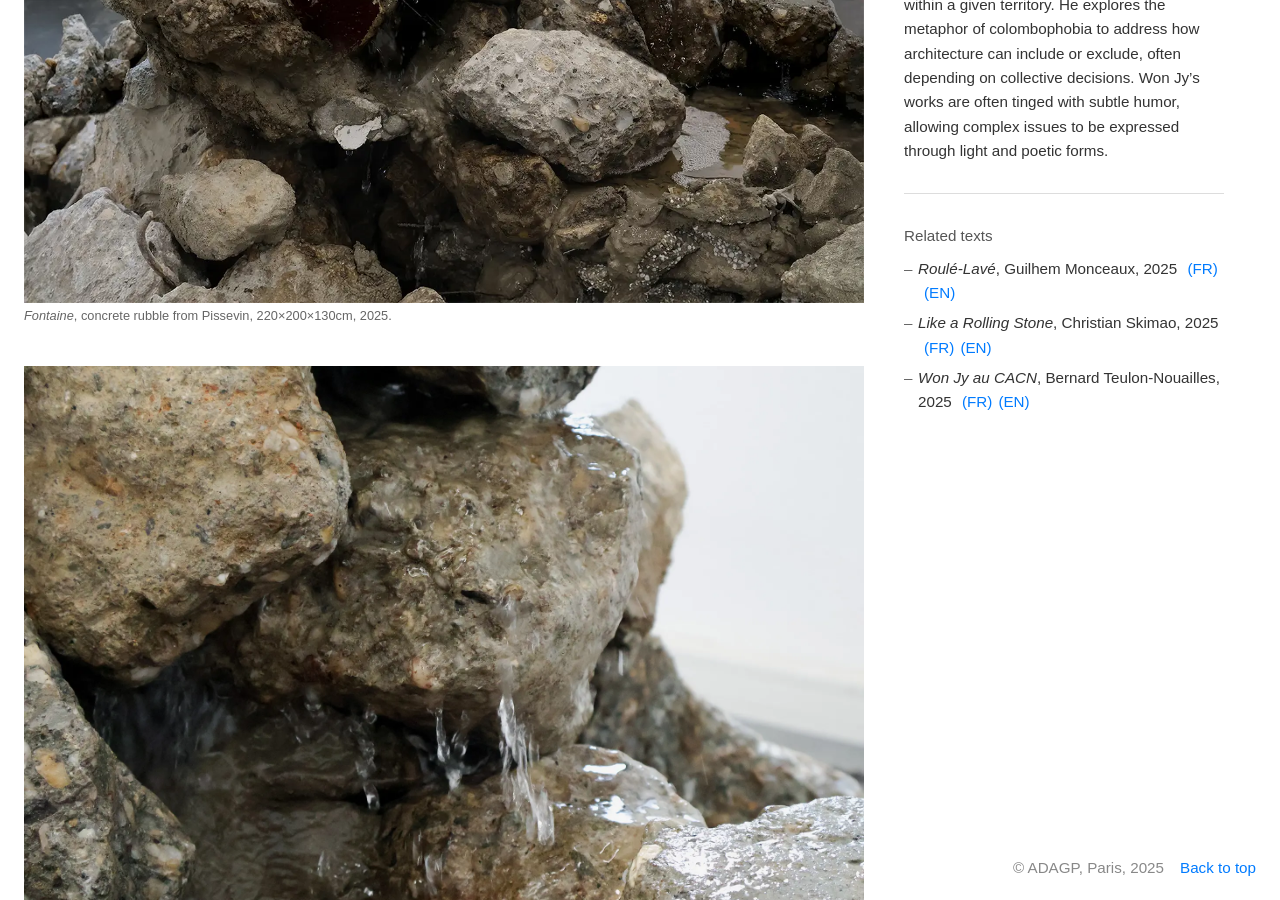
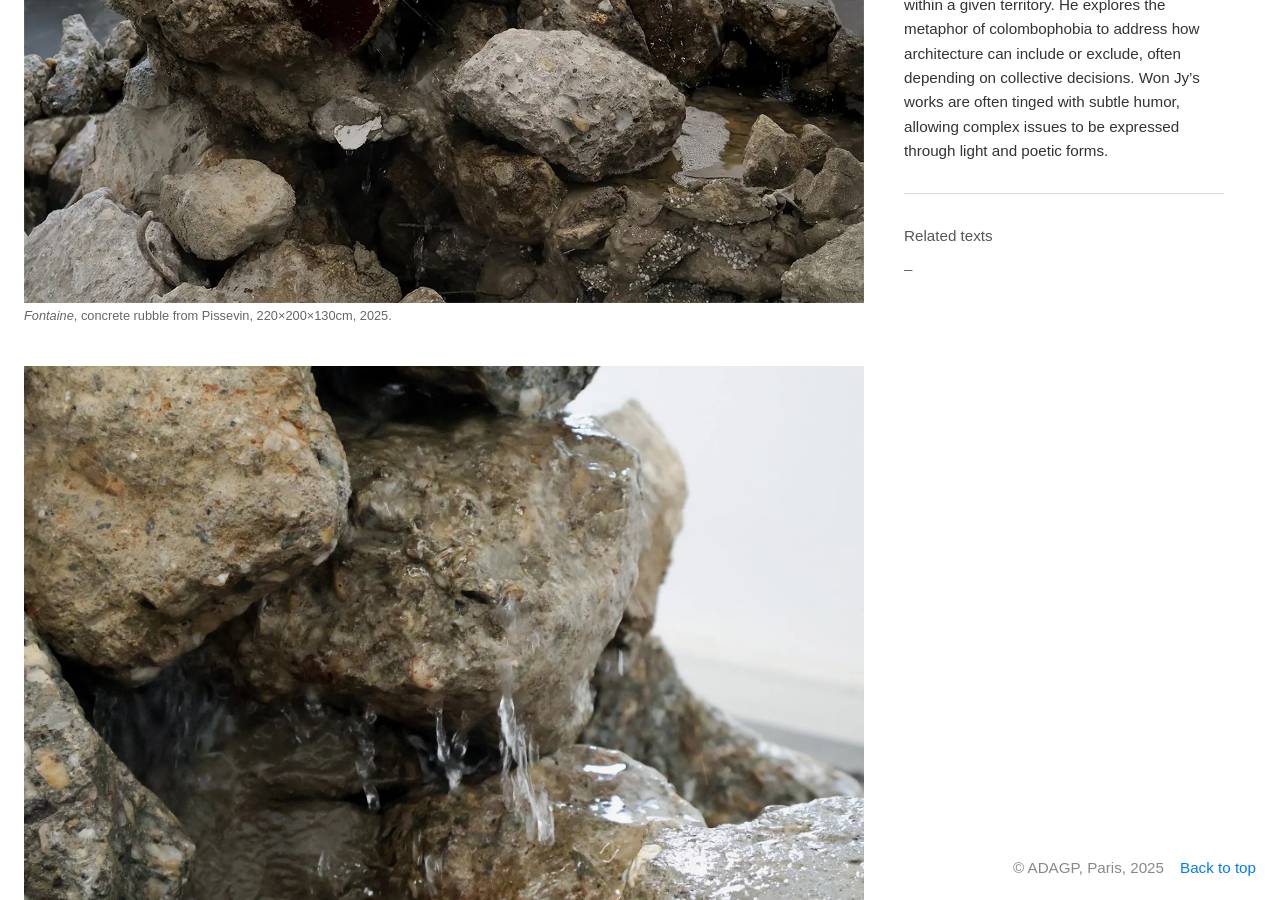
Before and after one commit to Won-Jy/archive-wonjy, a Jekyll site: the page built from work/2025/roule-lave.md, in a window 1280 px wide and 900 px high, scrolled down 732 px. Built offline with Jekyll 4.4.1, drawn with Linux system fonts in a browser that asks for light colours.

Commit message:
Update roule-lave.md

```diff
--- a/work/2025/roule-lave.md
+++ b/work/2025/roule-lave.md
@@ -17,15 +17,7 @@
   *Roulé-Lavé* revisits various experiments carried out by Won Jy around the transformation of matter. The artist is seen going up rivers in search of the source of the water—and thus the origin of the shape of the stones he collects. We also see him appropriating the patterns of these stones to reprint them onto blocks of rubble. Won Jy also works on the theme of hospitality and how foreigners are regarded within a given territory. He explores the metaphor of colombophobia to address how architecture can include or exclude, often depending on collective decisions. Won Jy’s works are often tinged with subtle humor, allowing complex issues to be expressed through light and poetic forms.
 critique_title: "Related texts"
 critique_links:
-  - label: "*Roulé-Lavé*, Guilhem Monceaux, 2025"
-    url_fr: "/texts/roule-lave-fr.html"
-    url_en: "/texts/roule-lave-en.html"
-  - label: "*Like a Rolling Stone*, Christian Skimao, 2025"
-    url_fr: "/texts/rolling-stone-fr.html"
-    url_en: "/texts/rolling-stone-en.html"
-  - label: "*Won Jy au CACN*, Bernard Teulon-Nouailles, 2025"
-    url_fr: "/texts/rolling-stone-fr.html"
-    url_en: "/texts/rolling-stone-fr.html"
+  - id: "roule-lave"
 images:
   - src: "/images/2025/roule-lave/Vue_Roulé-Lavé_02__IMG_0109.webp"
     caption: "<em>Fontaine II</em>, concrete rubble from Pissevin, 220×200×110cm, 2025."
```
